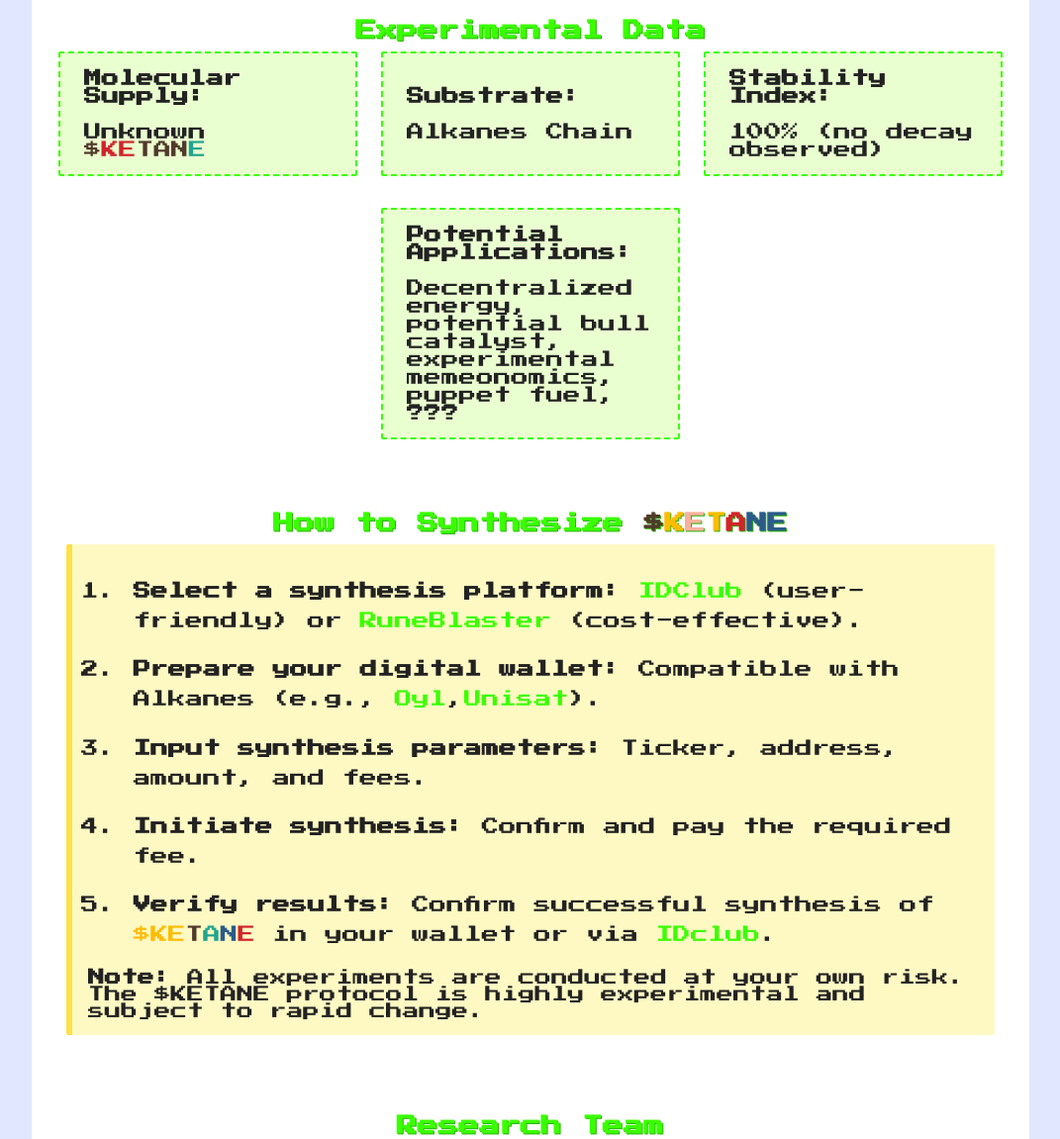
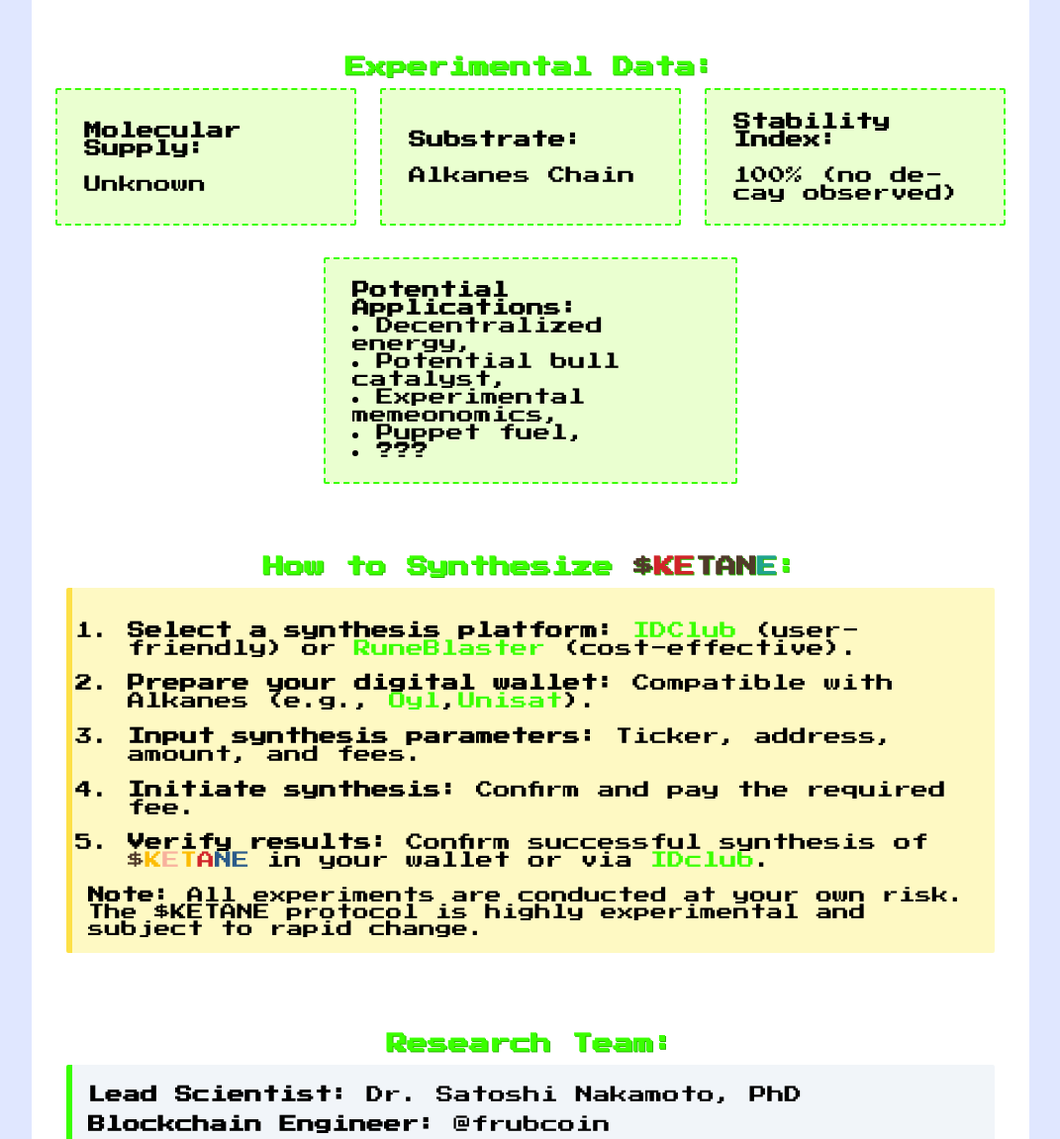
Before and after one commit to frubcoin/ketane, a plain HTML site: page index.html in a window 1280 px wide. Shown: the part 1466-2617 px from the top of the page at 99% size, without its empty margins (104-1175 px from the left). Drawn offline with Linux system fonts and the light colour scheme.

Commit message:
Update index.html

```diff
--- a/index.html
+++ b/index.html
@@ -16,13 +16,13 @@
       --bg-tokenomics: #eaffd0;
       --bg-howtobuy: #fef9c3;
       --bg-about: #f1f5f9;
-      --text: #222;
+      --text: #000000;
       --text-accent: #3aff00;
       --border: #3aff00;
       --shadow: #2ab400;
-      --nav-bg: #fff;
+      --nav-bg: #ffffff81;
       --nav-text: #222;
-      --nav-hover-bg: #abff96;
+      --nav-hover-bg: #abff9685;
       --nav-hover-text: #fff;
       --social-bg: #3aff00;
       --social-hover-bg: #3aff00;
@@ -38,9 +38,9 @@
       --text-accent: #3aff00;
       --border: #3aff00;
       --shadow: #2ab400;
-      --nav-bg: #232826;
+      --nav-bg: #23282675;
       --nav-text: #eaffd0;
-      --nav-hover-bg: #4d5551;
+      --nav-hover-bg: #4d555175;
       --nav-hover-text: #181c1b;
       --social-bg: #3aff00;
       --social-hover-bg: #3aff00;
@@ -235,15 +235,17 @@
       background: var(--bg-tokenomics);
       border: 2px dashed var(--border);
       border-radius: 2px;
-      padding: 1rem 1.5rem;
-      flex: 1 1 180px;
+      padding: 1.4rem 1.7rem;
+      flex: 1 1 220px;
       min-width: 160px;
-      max-width: 250px;
+      max-width: 360px;
       margin-bottom: 0.5rem;
       display: flex;
       flex-direction: column;
       justify-content: center;
       text-align: left;
+      word-break: break-word;
+      hyphens: auto;
     }
     .how-to-buy {
       background: var(--bg-howtobuy);
@@ -301,33 +303,41 @@
       margin-right: auto;
       max-width: 900px;
     }
+
+    @media (max-width: 700px) {
+        main {
+          padding: 1rem 0.3rem;
+          min-width: 90vw;
+          min-width: 90vw;
+        }
+        header {
+          min-height: 220px;
+          background-size: cover;
+        }
+        .logo {
+          max-width: 50vw;
+          height: auto;
+        }
+        .tokenomics {
+          flex-direction: column;
+          align-items: center;
+          width: 100%;
+          gap: 0.7rem;
+        }
+        .tokenomics div {
+          margin-left: auto;
+          margin-right: auto;
+        }
+    }
     @media (max-width: 600px) {
-      main {
-        padding: 1rem 0.3rem;
-        min-width: 90vw;
+      body {
+        font-size: 0.8em;
       }
-      .tokenomics {
-        flex-direction: column;
-        gap: 0.7rem;
+      h2 {
+        font-size: 1.04rem;
       }
-    }
-    /* More spacing for synthesis steps */
-    #howtomint ol {
-      margin-left: 2.6em;
-      padding-left: 0;
-    }
-    #howtomint ol li {
-      margin-bottom: 1.1em;
-      line-height: 1.7;
-    }
-    @media (max-width: 700px) {
-
-    main {
-            min-width: 90vw;
-            }
-      header {
-        min-height: 220px;
-        background-size: auto 100%;
+      .about, .how-to-buy, .tokenomics, .tokenomics div, .meme, nav a {
+        font-size: 0.88em;
       }
     }
     ::selection {
@@ -346,6 +356,11 @@
     }
     body.dark .about svg path {
       fill: #fff !important;
+    }
+    img, .logo {
+        max-width: 45vw;
+      height: auto;
+      display: block;
     }
   </style>
   <script>
@@ -478,8 +493,8 @@
   </script>
 </head>
 <body>
-  <header>
-    <img src="ketane.png" alt="Ketane Logo" class="logo">
+  <header><a href="ketane.xyz">
+    <img src="ketane.png" alt="Ketane Logo" class="logo"></a>
     <div class="ticker ketane-rainbow">$KETANE</div>
     <nav>
       <a href="#abstract">Abstract</a>
@@ -491,22 +506,22 @@
   </header>
   <main>
     <section id="abstract">
-      <h2 class="">Research Abstract</h2>
+      <h2 class="">Research Abstract:</h2>
       <div class="about">
         <b>Ketane</b> (<span class="ketane-rainbow">$KETANE</span>) is a novel, experimental fuel synthesized from the intersection of blockchain technology and advanced chemical meme-istry. This project explores the potential of ketamine-based compounds as a next-generation energy source for decentralized systems. Early results indicate high volatility, rapid adoption, and significant community-driven innovation. <br> <br>Further research is ongoing....
       </div>
     </section>
     <section id="about">
-      <h2>Background</h2>
+      <h2>Background:</h2>
       <div class="about">
         The <b>Ketane Research Initiative</b> was founded to investigate the properties and applications of ketamine-based fuels in digital economies. Drawing inspiration from Bitcoin puppet lore and the bitcoin blockchain, our team hypothesizes that <span class="ketane-rainbow">$KETANE</span> may serve as a high-octane catalyst for both technological and cultural transformation. This could lead to unprecendented and extremely lucritive growth in the Ordinals ecosystem. Our team has long hypothesized that this growth could in turn spark the start of an <i>ordinals bull market</i>. This site documents our findings and invites peer review from the broader scientific and crypto communities.
       </div>
     </section>
     <section id="tokenomics">
-      <h2>Experimental Data</h2>
+      <h2>Experimental Data:</h2>
       <div class="tokenomics">
         <div>
-          <b>Molecular Supply:</b><br> Unknown <span class="ketane-rainbow">$KETANE</span>
+          <b>Molecular Supply:</b><br> Unknown
         </div>
         <div>
           <b>Substrate:</b><br> Alkanes Chain
@@ -515,19 +530,24 @@
           <b>Stability Index:</b><br> 100% (no decay observed)
         </div>
         <div>
-          <b>Potential Applications:</b><br> Decentralized energy, potential bull catalyst, experimental memeonomics, puppet fuel, ???
+          <b>Potential Applications:</b>
+          <li>Decentralized energy,</li>
+           <li>Potential bull catalyst,</li>
+           <li>Experimental memeonomics,</li>
+           <li>Puppet fuel,</li>
+           <li>???</li>
         </div>
       </div>
     </section>
     <section id="howtomint">
-      <h2>How to Synthesize <span class="ketane-rainbow">$KETANE</span></h2>
+      <h2>How to Synthesize <span class="ketane-rainbow">$KETANE</span>:</h2>
       <div class="how-to-buy">
-        <ol>
-          <li><b>Select a synthesis platform:</b> <a href="https://www.idclub.io/">IDClub</a> (user-friendly) or <a href="https://runeblaster.io/">RuneBlaster</a> (cost-effective).</li>
-          <li><b>Prepare your digital wallet:</b> Compatible with Alkanes (e.g., <a href="https://www.oyl.io/">Oyl</a>,<a href="https://unisat.io/">Unisat</a>).</li>
-          <li><b>Input synthesis parameters:</b> Ticker, address, amount, and fees.</li>
-          <li><b>Initiate synthesis:</b> Confirm and pay the required fee.</li>
-          <li><b>Verify results:</b> Confirm successful synthesis of <span class="ketane-rainbow">$KETANE</span> in your wallet or via <a href="https://www.idclub.io/">IDclub</a>.</li>
+        <ol >
+          <li style="margin-bottom: 1em;"><b>Select a synthesis platform:</b> <a href="https://www.idclub.io/">IDClub</a> (user-friendly) or <a href="https://runeblaster.io/">RuneBlaster</a> (cost-effective).</li>
+          <li style="margin-bottom: 1em;"><b>Prepare your digital wallet:</b> Compatible with Alkanes (e.g., <a href="https://www.oyl.io/">Oyl</a>,<a href="https://unisat.io/">Unisat</a>).</li>
+          <li style="margin-bottom: 1em;"><b>Input synthesis parameters:</b> Ticker, address, amount, and fees.</li>
+          <li style="margin-bottom: 1em;"><b>Initiate synthesis:</b> Confirm and pay the required fee.</li>
+          <li style="margin-bottom: 1em;"><b>Verify results:</b> Confirm successful synthesis of <span class="ketane-rainbow">$KETANE</span> in your wallet or via <a href="https://www.idclub.io/">IDclub</a>.</li>
         </ol>
         <div style="font-size:0.95em; color:var(--text); margin-top:0.7em;">
           <b>Note:</b> All experiments are conducted at your own risk. The $KETANE protocol is highly experimental and subject to rapid change.
@@ -535,9 +555,9 @@
       </div>
     </section>
     <section id="team">
-      <h2>Research Team</h2>
-      <div class="about">
-        <b>Lead Scientist:</b> Dr. Satoshi Nakamoto, PhD<br>
+      <h2>Research Team:</h2>
+      <div class="about" >
+        <b >Lead Scientist:</b> Dr. Satoshi Nakamoto, PhD<br>
         <b>Blockchain Engineer:</b> @frubcoin<br>
         <b>Lab Technician:</b> Pepe the Frog<br>
         <b>Community Outreach:</b> Wojak<br>
```
